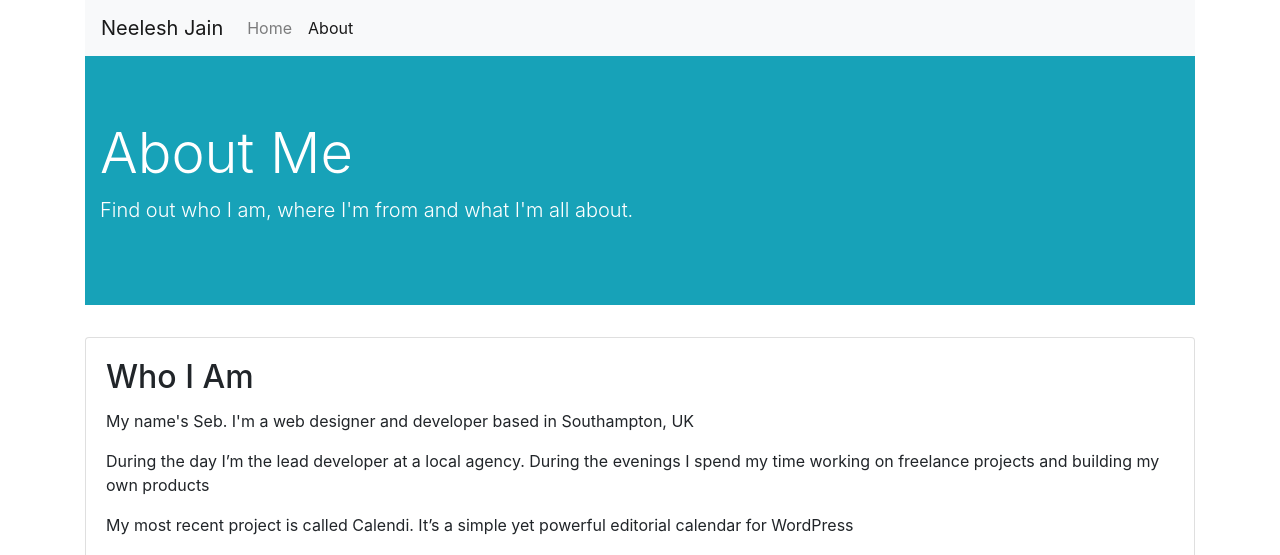
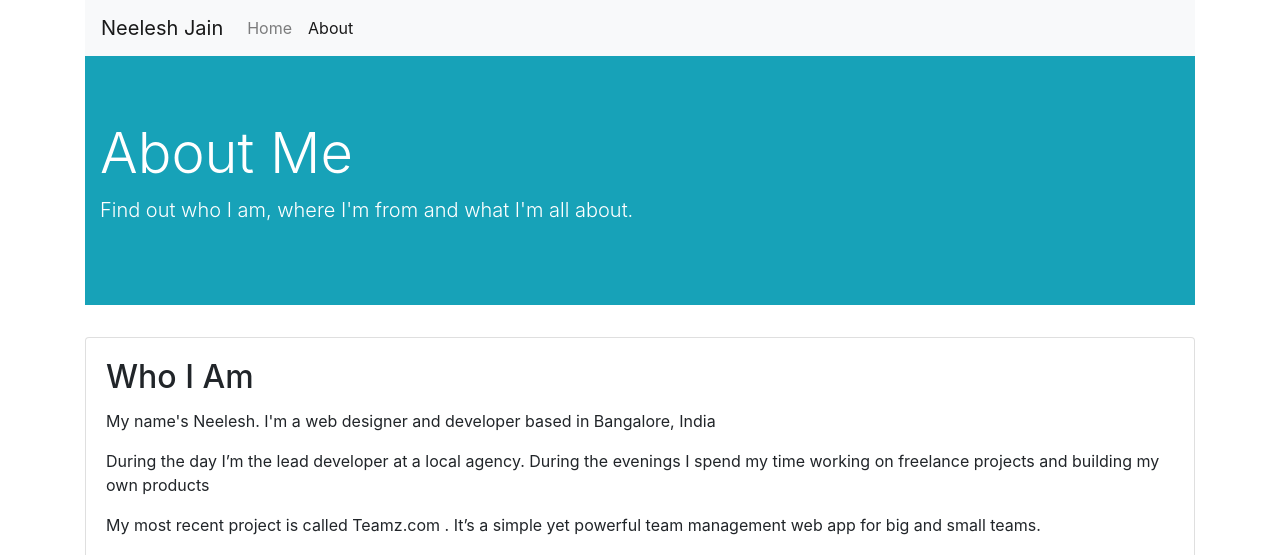
Before and after one commit to thejainlabs/Portfolio-Website, a plain HTML site: page about.html in a window 1280 px wide. Shown: the top 555 px of the page. Drawn offline with nearby package versions, Linux system fonts and the light colour scheme; grey boxes are pictures that could not be loaded.

Commit message:
corrected name and button color

```diff
--- a/about.html
+++ b/about.html
@@ -47,9 +47,9 @@
       <div class="card">
         <div class="card-body">
           <h2 class="card-title">Who I Am</h5>
-          <p class="card-text">My name's Seb. I'm a web designer and developer based in Southampton, UK</p>
+          <p class="card-text">My name's Neelesh. I'm a web designer and developer based in Bangalore, India</p>
           <p class="card-text">During the day I’m the lead developer at a local agency. During the evenings I spend my time working on freelance projects and building my own products</p>
-          <p class="card-text">My most recent project is called Calendi. It’s a simple yet powerful editorial calendar for WordPress</p>
+          <p class="card-text">My most recent project is called Teamz.com . It’s a simple yet powerful team management web app for big and small teams.</p>
         </div>
         <img src="assets/me.jpg" class="card-img-top" alt="...">
         <p class="card-text text-center"><small class="text-muted">Bhai inka SWAG to Dekho!!</small></p>
@@ -78,7 +78,7 @@
               <p class="lead">Have a Project you'd like to discuss?</p>
               <form action="about.html" class="form-inline my-2 my-lg-0">
                 <input class="form-control mr-sm-2" type="email" placeholder="Email" aria-label="Subscribe">
-                <button class="btn btn-outline-success my-2 my-sm-0" type="submit">Subscribe</button>
+                <button class="btn btn-outline-success my-2 my-sm-0 text-white" type="submit">Subscribe</button>
               </form>
             </div>
             <div class="col-sm">
```
